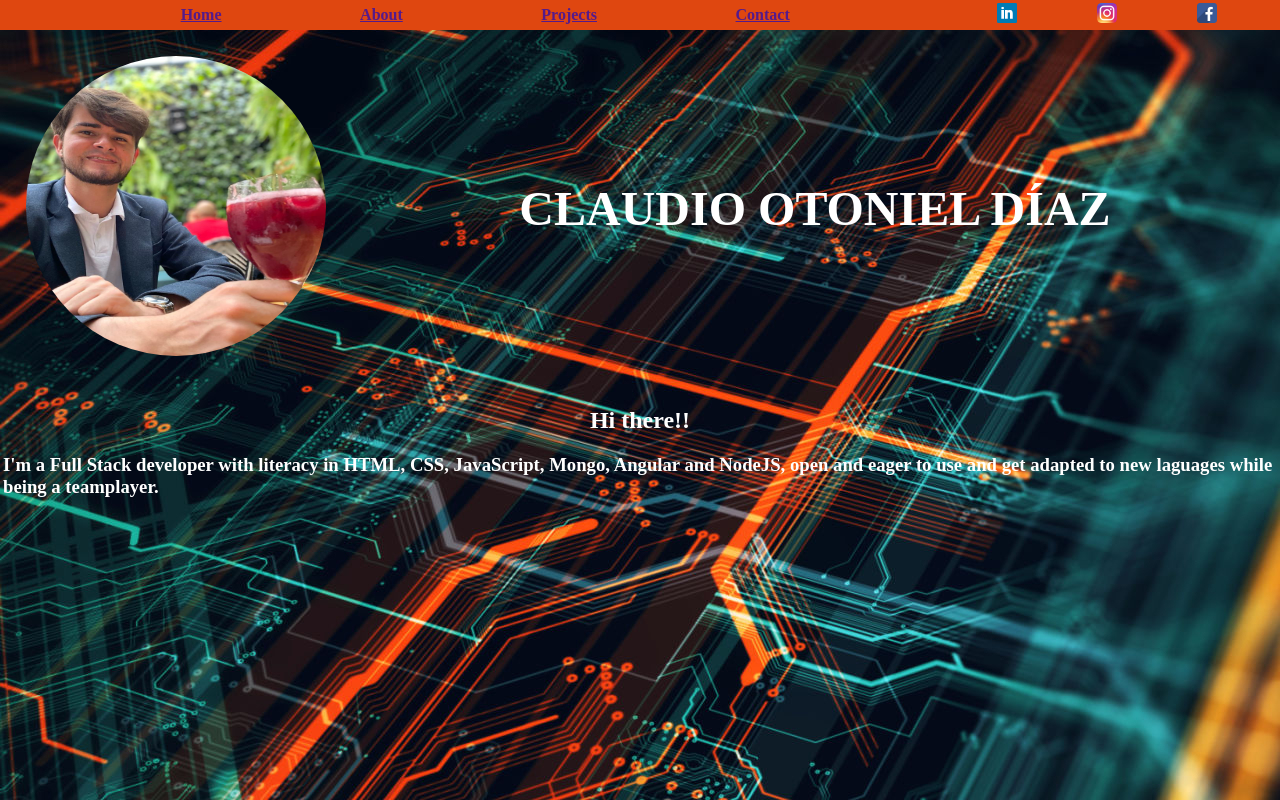
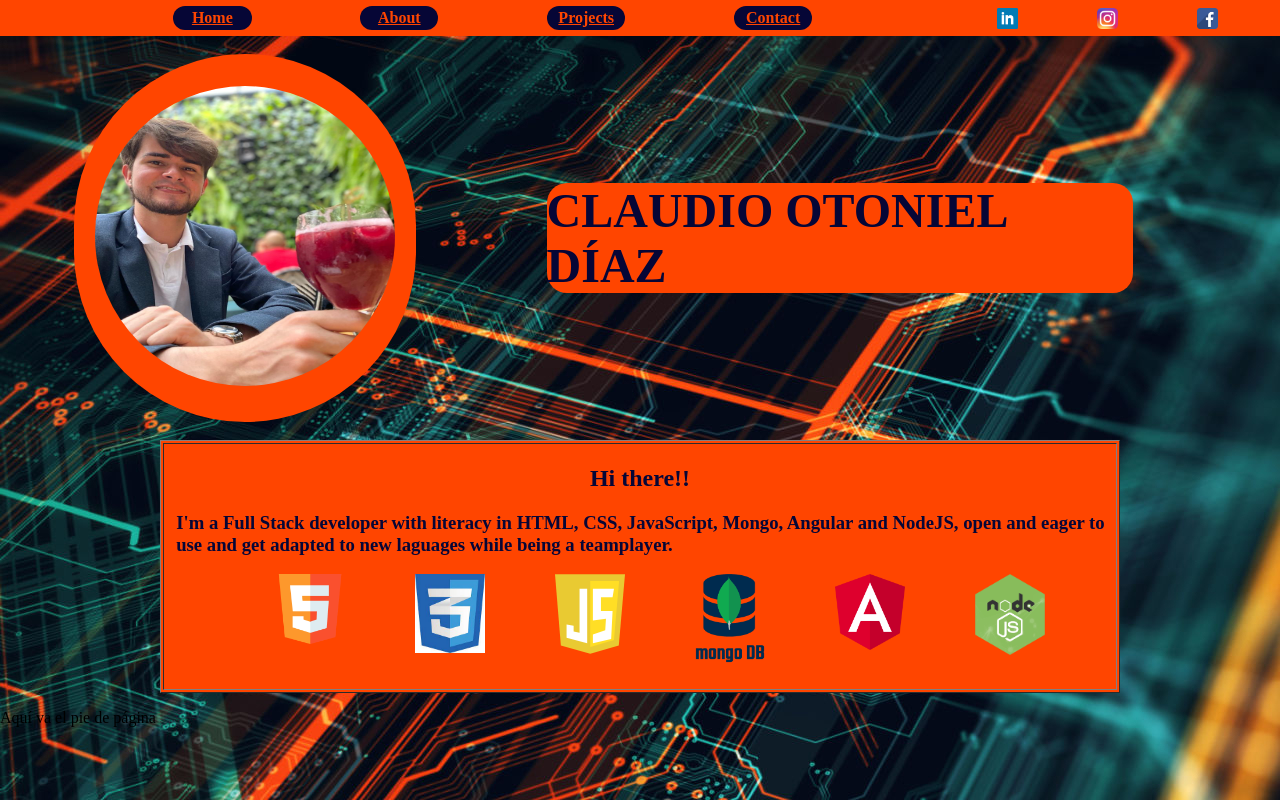
Before and after one commit to diazperez430/Mi-portafolio-home, a plain HTML site: page index.html in a window 1280 px wide. Drawn offline with Linux system fonts and the light colour scheme.

Commit message:
[+] index.html: Segunda sección con logos agregada

```diff
--- a/css/main.css
+++ b/css/main.css
@@ -6,8 +6,7 @@
 }
 
 .header_menu {
-    background-color: rgb(223, 71, 16);
-
+    background-color: orangered;
 
 }
 
@@ -29,6 +28,19 @@
     list-style:none;
 }
 
+li.menuoptions__li {
+    background-color: #060636;
+    border-radius: 50px;
+    padding: 0.2rem;
+    width: 4.5rem;
+}
+
+a.table__ul {
+    color: orangered;
+    display: flex;
+    justify-content: center;
+}
+
 .header__table {
     width: 100%;
 }
@@ -39,30 +51,32 @@
 }
 
 .menu--img {
-    width: 20px;
+    width: 21px;
     padding: 0;
-    margin: 0;
+    margin: 0.3rem 0 0 0;
     border: 0;
 
 }
 .section_name {
-    color:white;
+    color: #060636;
     display: flex;
     justify-content: center;
-    font-size:xxx-large;
+    font-size: xxx-large;
     text-transform: uppercase;
-
-
+    margin: 0;
+    background-color: orangered;
+    border-radius: 20px;
 }
 .section_greetings{
-    color: white;
+    color: #060636;
     display: flex;
     justify-content: center;
 }
 .section_description {
-    color: white;
+    color: #060636;
     display: flex;
     justify-content: center;
+    margin-left: 0.7rem;
 }
 
 img.section_profile {
@@ -70,7 +84,33 @@ img.section_profile {
     height: 300px;
     width: 300px;
 }
-td.table_image {
+.table_image {
     width: 300px;
-    padding: 1.5rem;
+    padding: 1.3rem;
+    background-color: orangered;
+    border-radius: 300px;
 }
+
+.section_td {
+    display: flex;
+    justify-content: center;
+    margin: 8rem;
+}
+
+table.section_table {
+    margin: 1rem 1rem 1rem 4.5rem;
+}
+table.sectio2_table {
+    margin: 1rem 10rem 1rem 10rem;
+    background-color: orangered;
+}
+
+ul.section2_ul {
+    display: flex;
+    justify-content: space-evenly;
+    list-style: none;
+}
+
+img.section2__imgs {
+    width: 70px;
+}
--- a/index.html
+++ b/index.html
@@ -13,10 +13,10 @@
                 <td class="td__width">
                     <nav>
                         <ul class="menu__options">
-                            <li><a href="">Home</li>
-                            <li><a href="">About</li>
-                            <li><a href="">Projects</li>
-                            <li><a href="">Contact</li>
+                            <li class="menuoptions__li"><a class="table__ul" href="">Home</li>
+                            <li class="menuoptions__li"><a class="table__ul" href="">About</li>
+                            <li class="menuoptions__li"><a class="table__ul" href="">Projects</li>
+                            <li class="menuoptions__li"><a class="table__ul" href="">Contact</li>
                         </ul>
                     </nav>
 
@@ -40,25 +40,41 @@
     </header>
 
     <section >
-        <table>
+        <table class="section_table">
             <tr>
                 <td class="table_image">
 
                     <img src="/images/Mi perfil.jpg" alt="Foto de Claudio" class="section_profile">
                 </td>
-                <td>
+                <td class="section_td">
                     <h1 class="section_name">Claudio Otoniel Díaz</h1>
                 </td>
             </tr>
+        </table>
+    </section>
+
+    <section>
+        <table border="1" class="sectio2_table">
             <tr>
-                <td colspan="2">
+                <td colspan="2" class="section2_tr">
                     <h2 class="section_greetings">Hi there!!</h2>
                      <h3 class="section_description">I'm a Full Stack developer with literacy in  HTML, CSS, JavaScript,
                         Mongo, Angular and NodeJS, open and eager to use and get adapted to new laguages while being a
                         teamplayer.</h3>
+                    <ul class="section2_ul">
+                        <li><img class="section2__imgs" src="/images/html.png" alt="HTML"></li>
+                        <li><img class="section2__imgs" src="/images/css.jpeg" alt="CSS"></li>
+                        <li><img class="section2__imgs" src="/images/javaScript.svg" alt="JavaScript"></li>
+                        <li><img class="section2__imgs" src="/images/mongo.webp" alt="Mongo"></li>
+                        <li><img class="section2__imgs" src="/images/Angular.png" alt="Angular"></li>
+                        <li><img class="section2__imgs" src="/images/nodeJS.jpg" alt="NodeJS"></li>
+                    </ul>
                 </td>
             </tr>
         </table>
     </section>
 </body>
+<footer>
+    Aquí va el pie de página
+</footer>
 </html>
```
Also changed, not shown: images/Angular.png (added), images/HTML5.svg (added), images/css.jpeg (added), images/html.png (added), images/javaScript.svg (added), images/mongo.webp (added), images/nodeJS.jpg (added).
